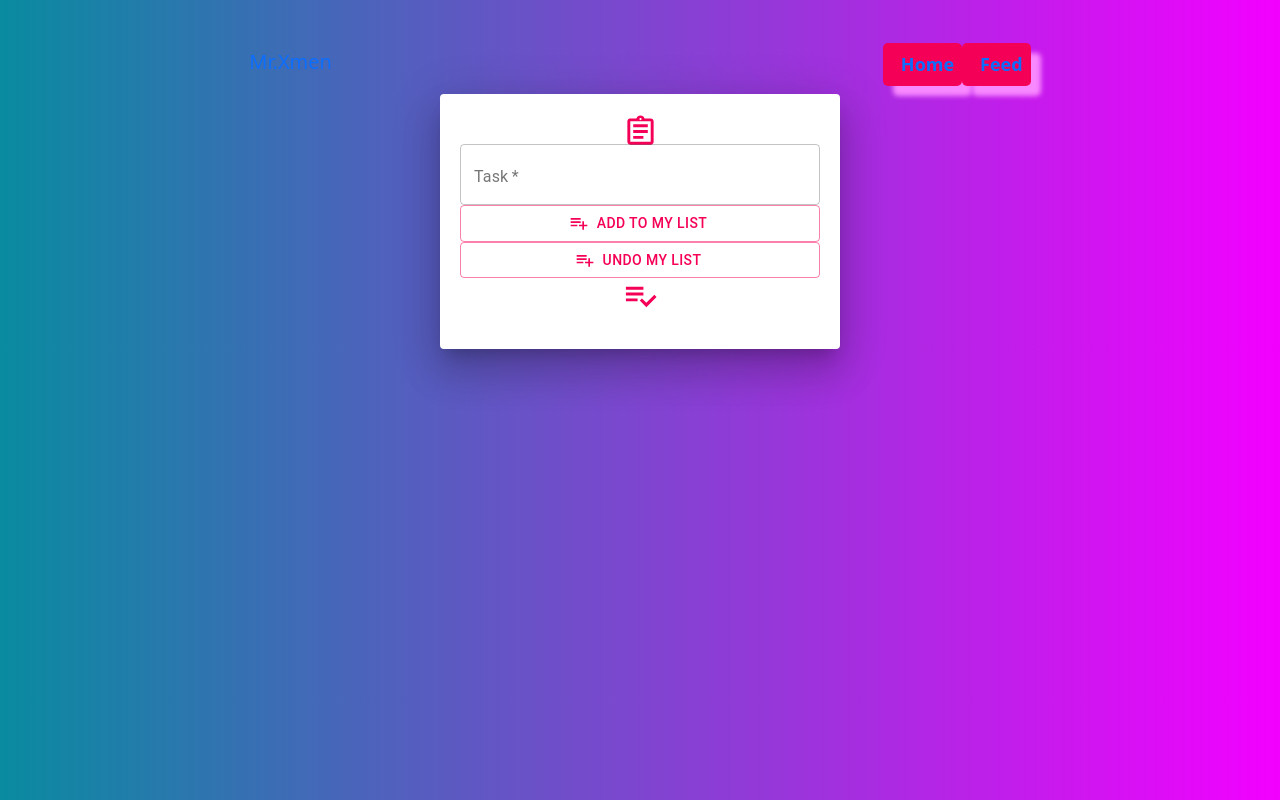
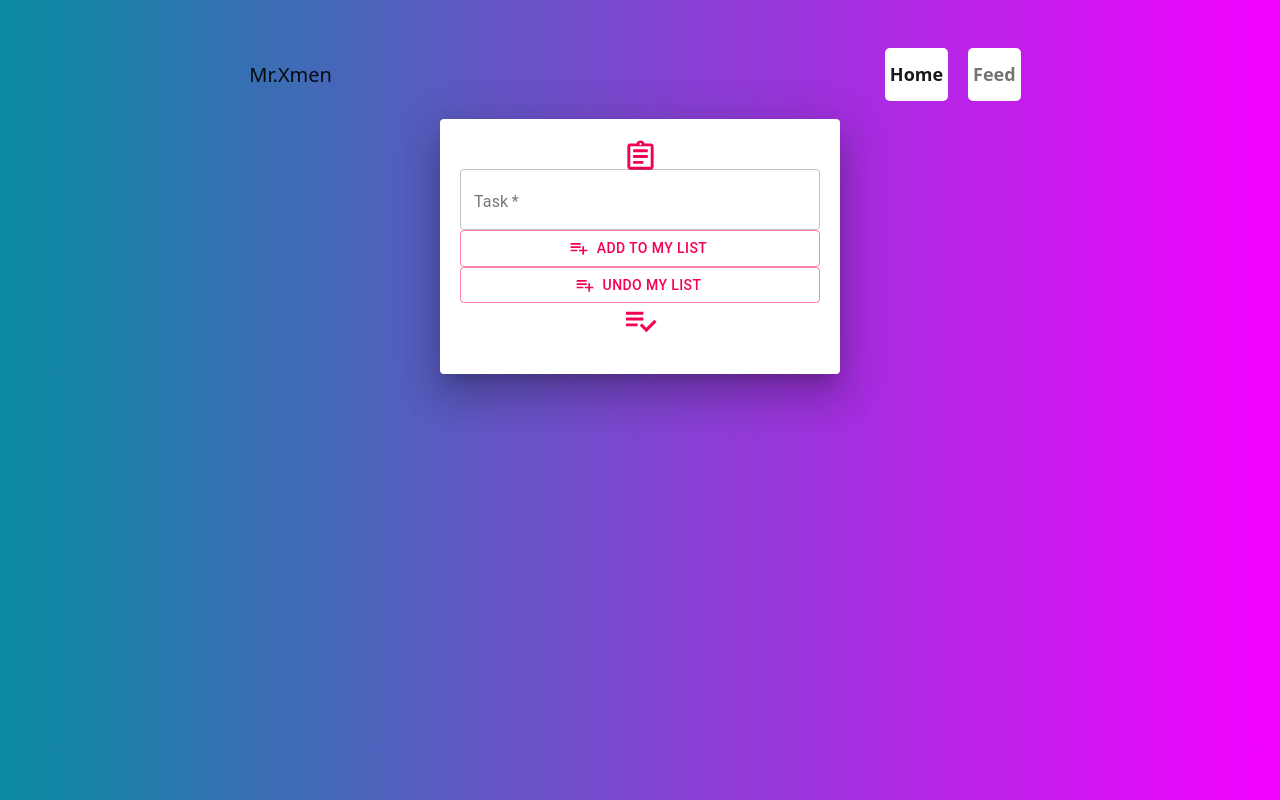
Before and after one commit to Mihirss/to-do, a React (Create React App) app: page / in a window 1280 px wide. Built offline with nearby package versions, Linux system fonts and the light colour scheme.

Commit message:
Todo list with navbar nad feed

```diff
--- a/src/Common-Components/Navbar.js
+++ b/src/Common-Components/Navbar.js
@@ -8,23 +8,18 @@ const Navbar = () => {
             <div className="container-fluid nav_bg">
                 <div className="row">
                     <div className="col-10 mx-auto">
-                        <nav className="navbar navbar-expand-lg bg-transparent">
+                        <nav className="navbar navbar-light bg-transparent">
                             <div className="container-fluid">
                                 <NavLink className="navbar-brand" to="/">Mr.Xmen</NavLink>
-                                <button className="navbar-toggler" type="button" data-bs-toggle="collapse" data-bs-target="#navbarSupportedContent" aria-controls="navbarSupportedContent" aria-expanded="false" aria-label="Toggle navigation">
-                                    <span className="navbar-toggler-icon"></span>
-                                </button>
-                                <div className="collapse navbar-collapse" id="navbarSupportedContent">
-                                    <ul className="navbar-nav ms-auto mb-2 mb-lg-0">
-                                        <li className="nav-item">
-                                            <NavLink exact activeClassName="Active-nav" className="nav-link" to="/">Home</NavLink>
+                                    <ul id="navbar" className="navbar-nav">
+                                        <li  className="nav-item">
+                                            <NavLink exact className="nav-link" to="/">Home</NavLink>
                                         </li>
                                         <li className="nav-item">
-                                            <NavLink exact activeClassName="Active-nav" className="nav-link" to="/Feed">Feed</NavLink>
+                                            <NavLink exact className="nav-link" to="/Feed">Feed</NavLink>
                                         </li>
                                     </ul>
                                 </div>
-                            </div>
                         </nav>
                     </div>
                 </div>
--- a/src/Components/Card.js
+++ b/src/Components/Card.js
@@ -1,17 +1,17 @@
 import React from 'react'
 
-function Card({item}) {
+function Card({ item }) {
     return (
-        <div>
             <div className="card">
-            <img src={item.avatar} className="card-img-top" alt="..."/>
-            <div className ="card-body">
-            <h5 className ="card-title">Name: {item.first_name}</h5>
-            <p className ="card-text">Email:{item.email}</p>
-            {/* <a href="#" className ="btn btn-primary">Go somewhere</a> */}
+                <div className="card-columns">
+                    <img src={item.avatar} className="card-img-top" alt="..." />
+                    <div className="card-body">
+                        <h5 className="card-title">Name: {item.first_name}</h5>
+                        <p className="card-text">Email:{item.email}</p>
+                        {/* <a href="#" className ="btn btn-primary">Go somewhere</a> */}
+                    </div>
+                </div>
             </div>
-        </div>
-        </div>
     )
 }
 
--- a/src/index.css
+++ b/src/index.css
@@ -59,3 +59,43 @@ ul li:hover {
   border: 2px solid #a7305a;
   transition: 0.2s;
 }
+
+.card{
+  display: flex;
+  width: 40%;
+  flex-direction: row;
+  align-items: center;
+  justify-content: space-between;
+  padding: 20px;
+  margin: 20px;
+}
+
+
+#navbar li{
+  background-color: white;
+  color: black;
+  box-shadow: none;
+  border-radius: 5px;
+  width: 100%;
+  padding: 5px;
+  margin: 10px;
+
+}
+
+#navbar li:hover {
+  background:gray;
+  color: white;
+  border: 2px solid black;
+  transition: 0.2s;
+}
+
+.nav-item{
+  width: 100%;
+}
+
+#navbar{
+  display: flex;
+  flex-direction: row;
+  justify-content: space-between;
+  align-items: center;
+}
```
